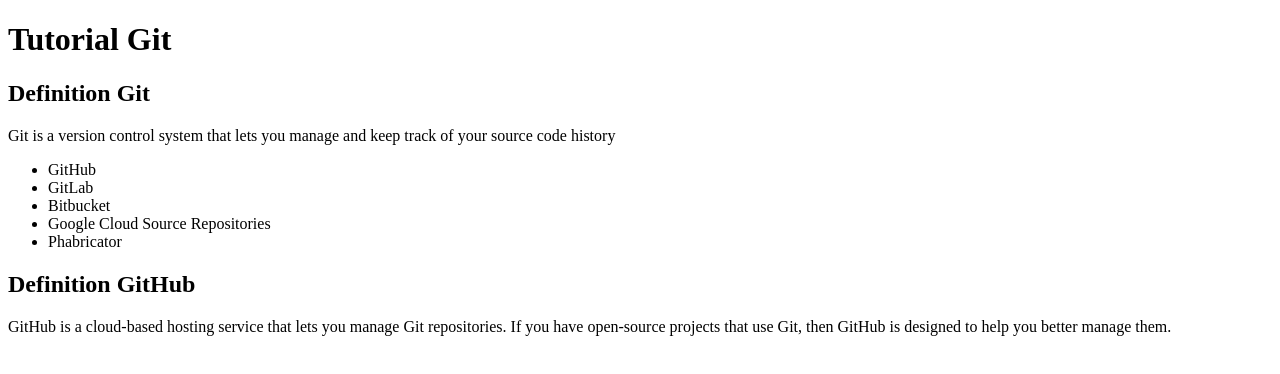
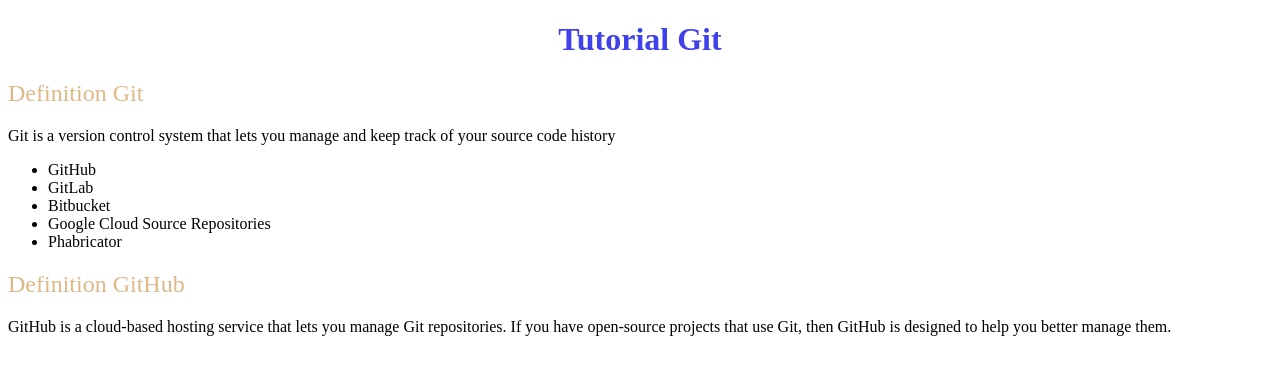
Before and after one commit to tahriimazen/ProjetTest, a plain HTML site: page index.html in a window 1280 px wide. Drawn offline with Linux system fonts and the light colour scheme.

Commit message:
sec commit

```diff
--- /dev/null
+++ b/Style/style.css
@@ -0,0 +1,18 @@
+h1 {
+    font-size: xx-large;
+    font-weight: bolder;
+    text-align: center;
+    color: rgb(65, 65, 236);
+}
+
+h2 {
+    font-size: x-large;
+    font-weight: 300;
+    color: burlywood;
+}
+
+p {
+    font-weight: normal;
+    text-align: justify;
+    text-decoration: burlywood;
+}
--- a/index.html
+++ b/index.html
@@ -6,6 +6,7 @@
     <meta http-equiv="X-UA-Compatible" content="IE=edge">
     <meta name="viewport" content="width=device-width, initial-scale=1.0">
     <title>Document</title>
+    <link rel="stylesheet" href="Style/style.css">
 </head>
 
 <body>
```
